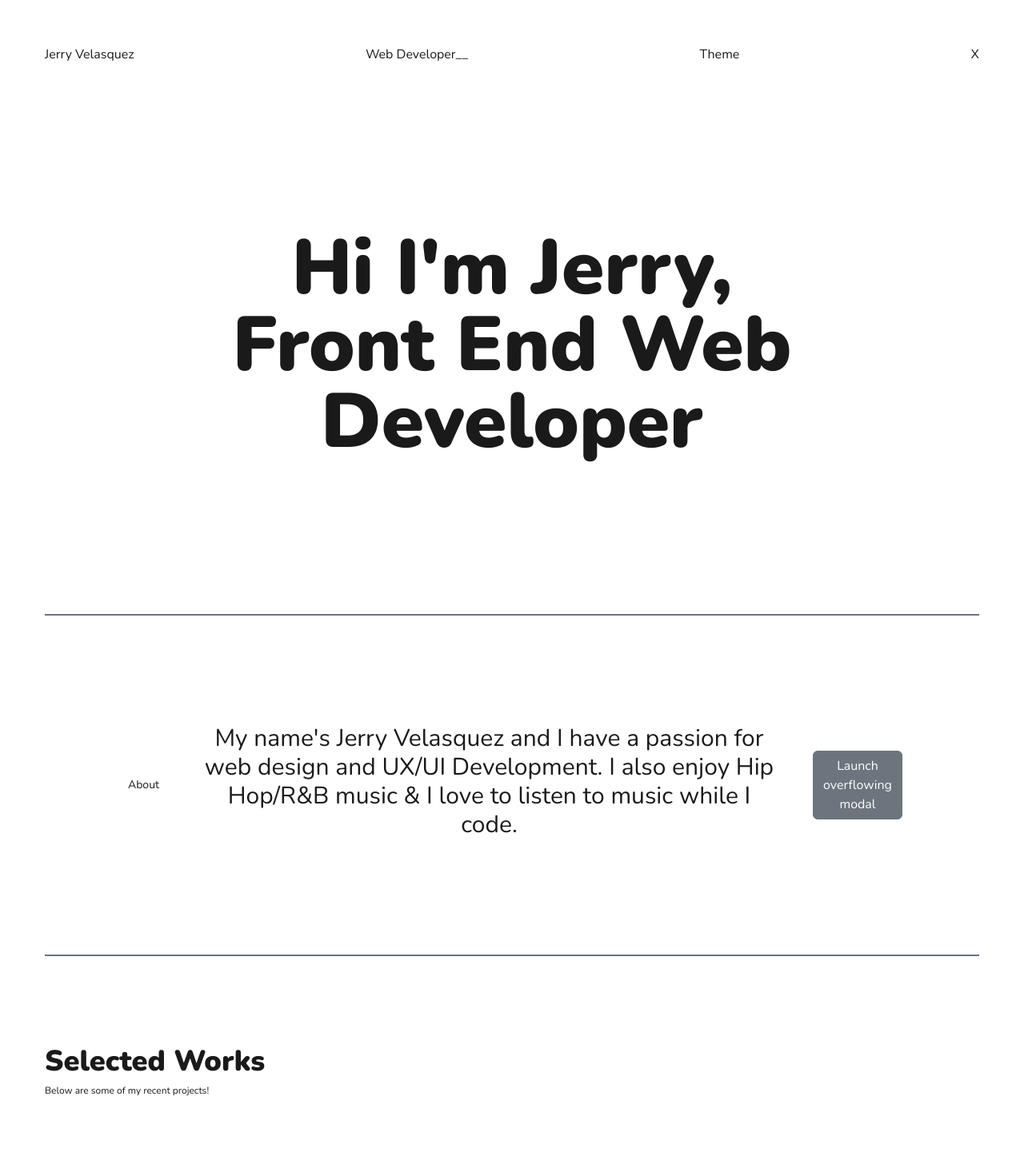
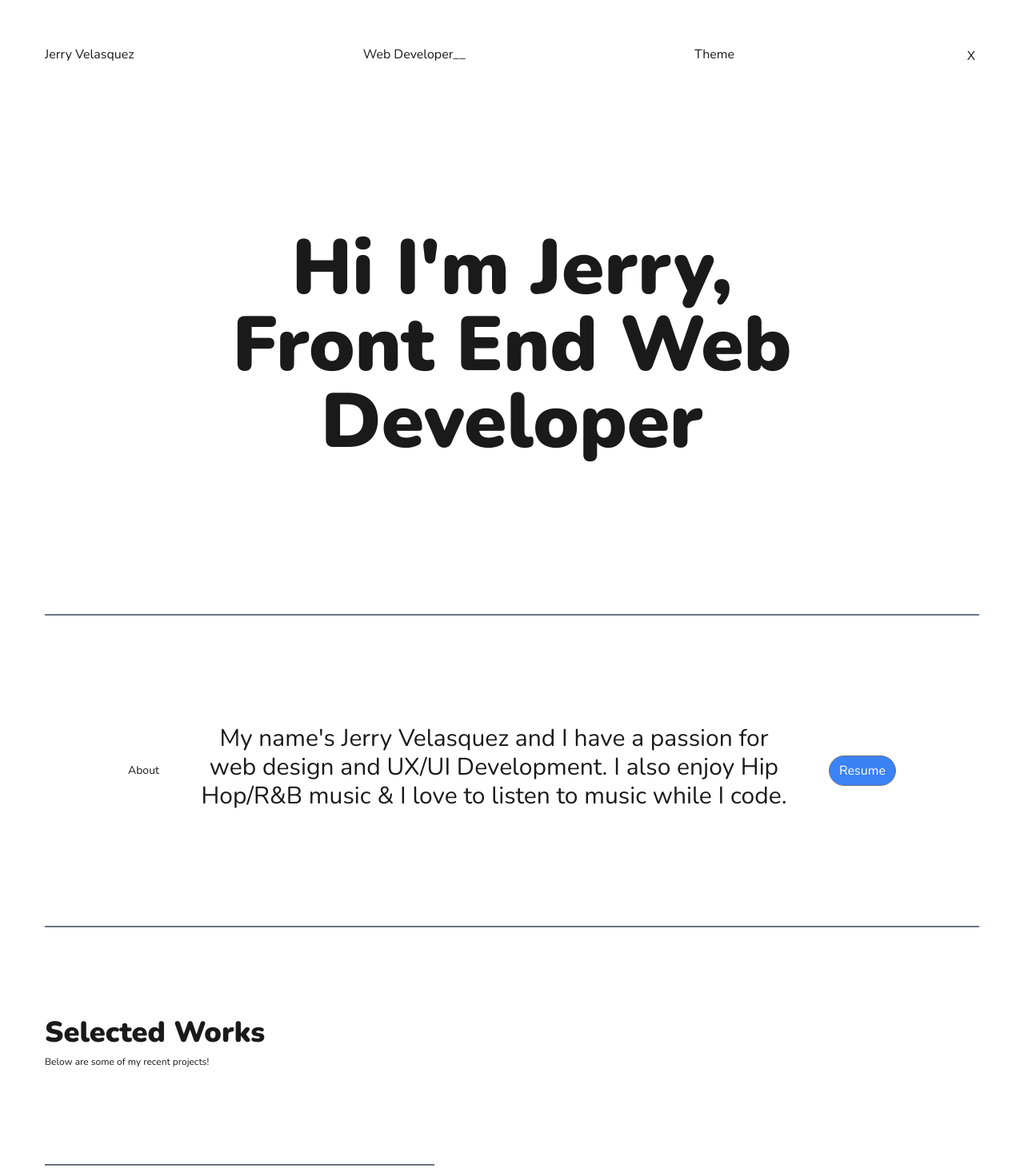
Before and after one commit to jerryv45/Portfolio, a Vue app: page / in a window 1280 px wide. Shown: the top 1466 px of the page at 80% size. Built offline with nearby package versions, Linux system fonts and the light colour scheme.

Commit message:
lots of things today

```diff
--- a/src/App.vue
+++ b/src/App.vue
@@ -20,7 +20,7 @@
         </ul>
       </span>
 
-      <div class="mb-3">
+      <div class="mb-3  w-5 h-5 grid place-items-center">
         X
       </div>
     </div>
--- a/src/main.ts
+++ b/src/main.ts
@@ -17,7 +17,8 @@ import 'bootstrap-vue-3/dist/bootstrap-vue-3.css'
 
 
 const app = createApp(App);
+app.use(BootstrapVue3);
 app.use(createPinia());
 app.use(router);
-app.use(BootstrapVue3);
+
 app.mount("#app");
--- a/src/views/ContactView.vue
+++ b/src/views/ContactView.vue
@@ -3,7 +3,7 @@
 
   <div class="contact flex flex-col justify-center place-items-center w-screen h-screen absolute left-0 top-0 border">
 
-  <div class="home-arrow w-8 h-8 grid place-items-center absolute left-20 top-40 text-xl"><RouterLink to="/">Back</RouterLink></div>
+  <RouterLink to="/"><div class="home-arrow w-8 h-8 grid place-items-center absolute left-20 top-40 text-xl"><svg xmlns="http://www.w3.org/2000/svg" class="ionicon" viewBox="0 0 512 512"><title>Arrow Back</title><path fill="none" stroke="currentColor" stroke-linecap="round" stroke-linejoin="round" stroke-width="48" d="M244 400L100 256l144-144M120 256h292"/></svg></div></RouterLink>
 
 
 
--- a/src/views/HomeView.vue
+++ b/src/views/HomeView.vue
@@ -15,11 +15,11 @@
 
       <!--  -->
       <div>
-      <b-button v-b-modal.modal-xl>Launch overflowing modal</b-button>
+      <b-button v-b-modal.modal-xl class="text-xs m-2 !rounded-full !bg-blue-500" >Resume</b-button>
 
       <b-modal id="modal-xl" title="Extra Large Modal" size="xl">
         <p class="m-0 w-full h-full" v-for="i in 1" :key="i">
-          <iframe src="public/uploads/JV WD Resume 2.pdf" frameborder="0" width="100%" height="700px"></iframe>
+          <iframe src="uploads/JV WD Resume 2.pdf" frameborder="0" width="100%" height="700px"></iframe>
         </p>
       </b-modal>
     </div>
```
Also changed, not shown: src/assets/images/arrow-back-outline.svg (added).
